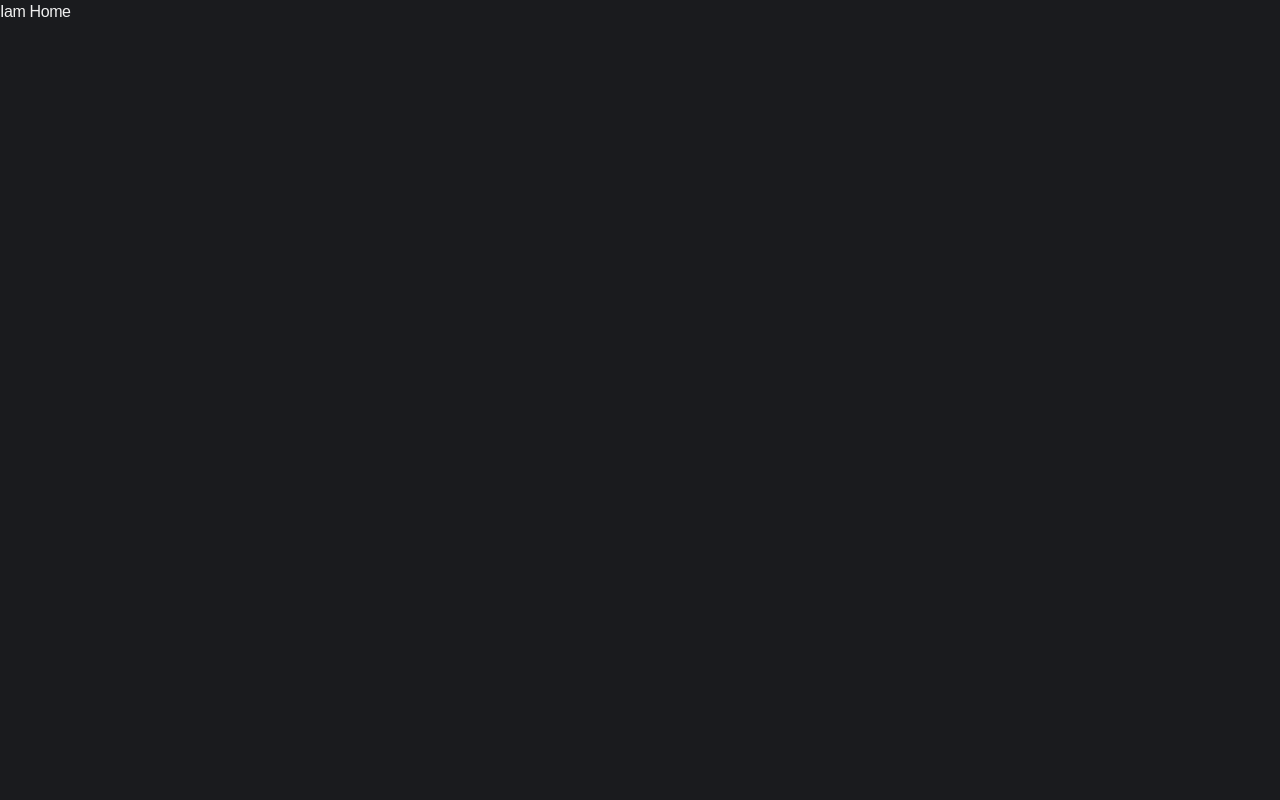
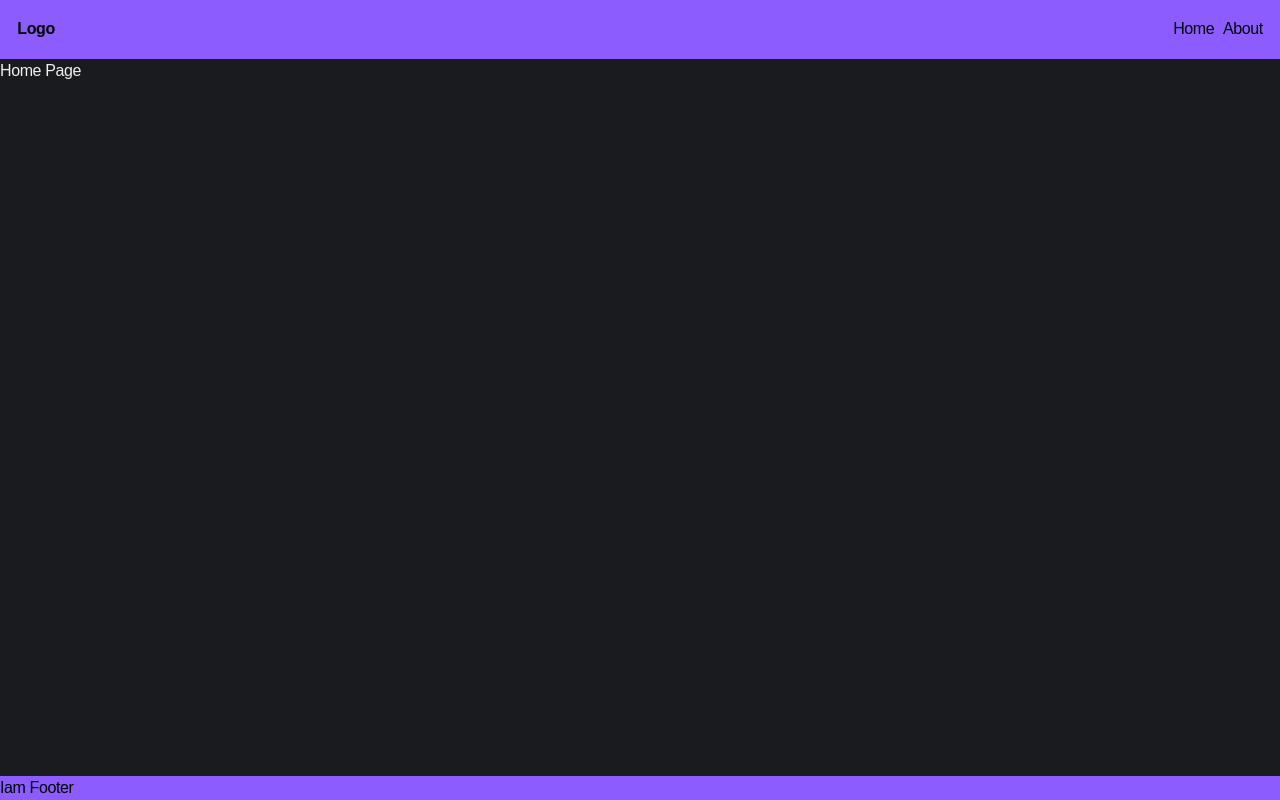
Before and after one commit to aaananddd/anandfolio, a React (Vite) app: page / in a window 1280 px wide. Built offline with nearby package versions, Linux system fonts and the light colour scheme.

Commit message:
feat:added files

```diff
--- /dev/null
+++ b/src/components/Footer/index.tsx
@@ -0,0 +1,5 @@
+const Footer = () => {
+  return <footer className="bg-primary text-black">Iam Footer</footer>;
+};
+
+export default Footer;
--- /dev/null
+++ b/src/components/Header/index.tsx
@@ -0,0 +1,15 @@
+import { Link } from "react-router";
+
+const Header = () => {
+  return (
+    <header className="bg-primary flex justify-between p-4 text-black">
+      <div className="font-semibold">Logo</div>
+      <div className="flex gap-2">
+        <Link to="/">Home</Link>
+        <Link to="/about">About</Link>
+      </div>
+    </header>
+  );
+};
+
+export default Header;
--- /dev/null
+++ b/src/components/layouts/RootLayout/index.tsx
@@ -0,0 +1,17 @@
+import { Outlet } from "react-router";
+import Header from "../../Header";
+import Footer from "../../Footer";
+
+const RootLayout = () => {
+  return (
+    <div className="min-h-screen flex flex-col w-full">
+      <Header />
+      <main className="flex-1">
+        <Outlet />
+      </main>
+      <Footer />
+    </div>
+  );
+};
+
+export default RootLayout;
--- /dev/null
+++ b/src/pages/about/index.tsx
@@ -0,0 +1,5 @@
+const AboutPage = () => {
+  return <div>This is About Page</div>;
+};
+
+export default AboutPage;
--- /dev/null
+++ b/src/pages/home/index.tsx
@@ -0,0 +1,5 @@
+const HomePage = () => {
+  return <div>Home Page</div>;
+};
+
+export default HomePage;
--- a/src/router/routes.tsx
+++ b/src/router/routes.tsx
@@ -1,14 +1,29 @@
 import { RouterProvider, createBrowserRouter } from "react-router";
+import RootLayout from "../components/layouts/RootLayout";
+import { lazy } from "react";
+const HomePage = lazy(() => import("@/pages/home"));
+const AboutPage = lazy(() => import("@/pages/about"));
 const Routes = () => {
   const router = createBrowserRouter([
     {
       path: "/",
-      element: <div>Iam Home</div>,
-    },
+      element: <RootLayout />,
+      children: [
+        {
+          index: true,
+          element: <HomePage />,
+        },
 
-    {
-      path: "/about",
-      element: <div>Iam About</div>,
+        {
+          path: "/about",
+          element: <AboutPage />,
+        },
+
+        {
+          path: "/dashboard",
+          element: <AboutPage />,
+        },
+      ],
     },
   ]);
   return <RouterProvider router={router} />;
```
